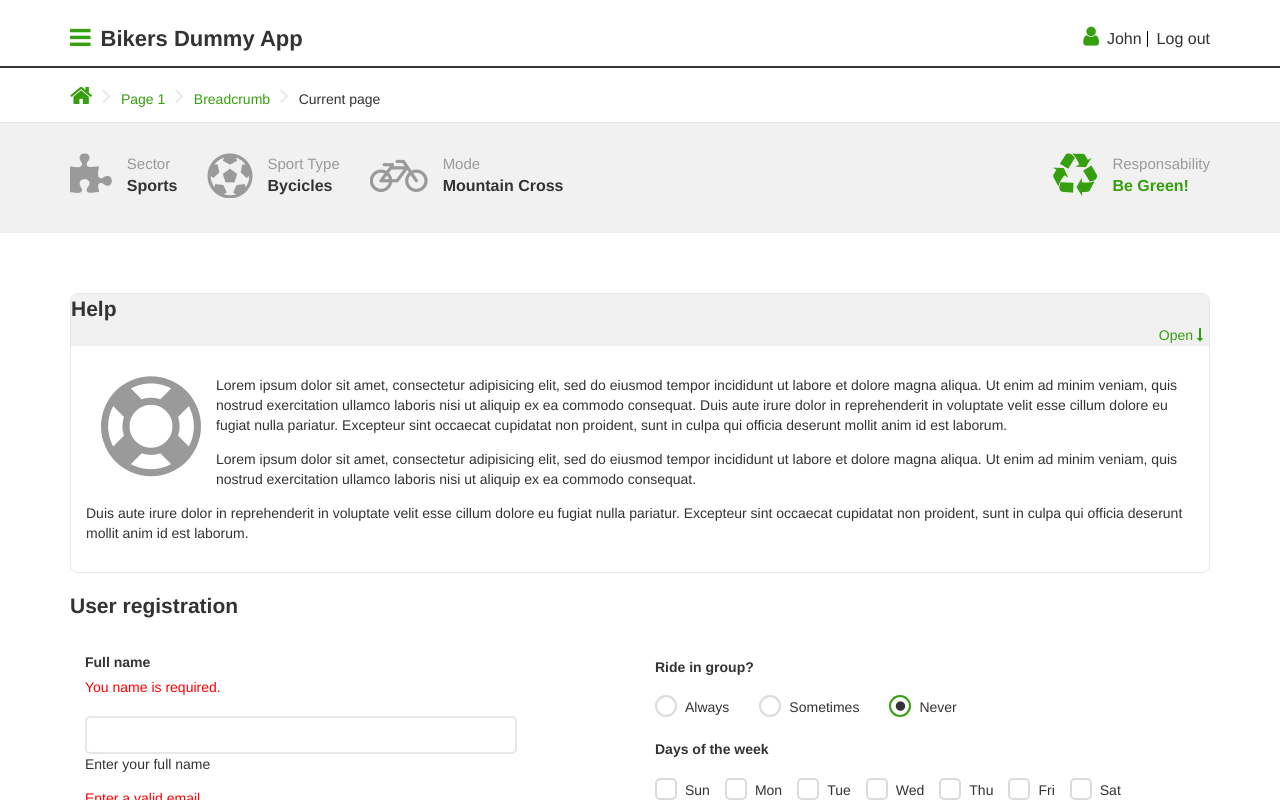
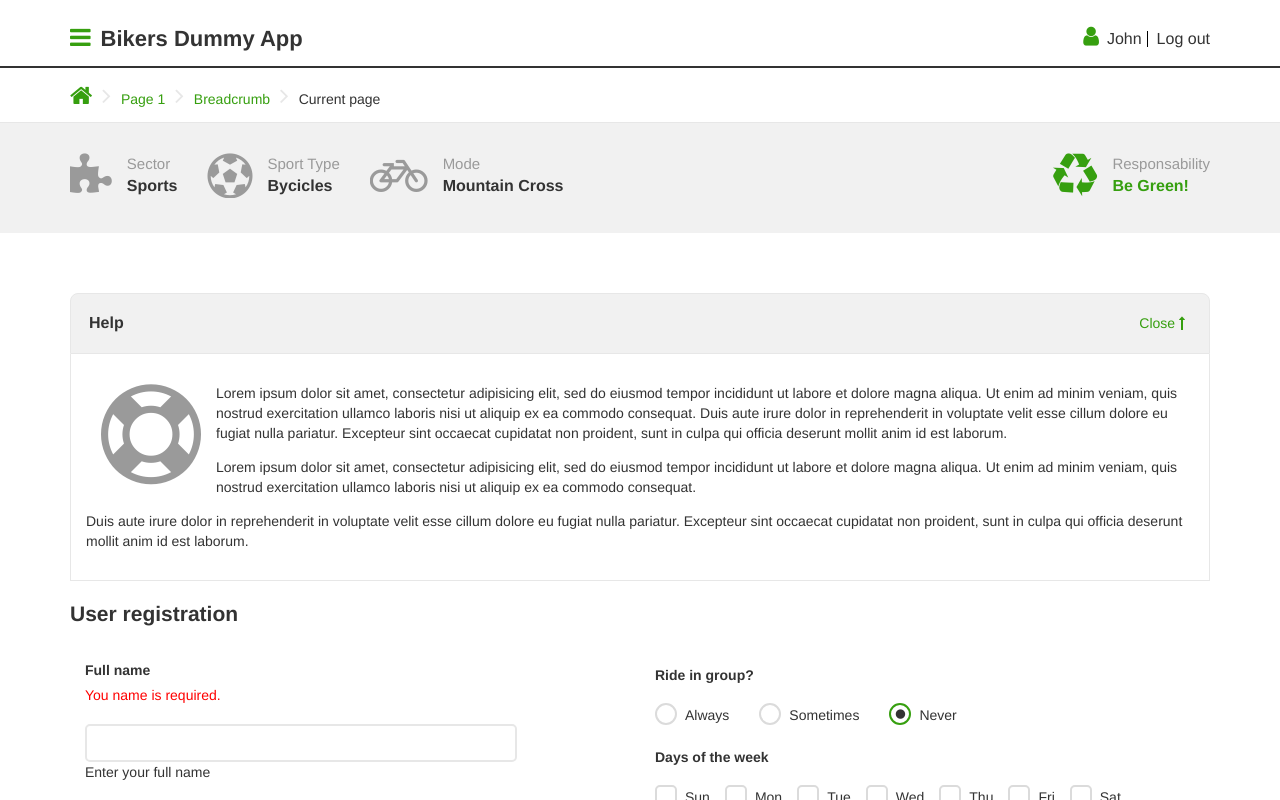
Before and after one commit to diegohermes/angular2, an Angular app in the folder bikers/: page / in a window 1280 px wide. Both pictures are taken after a click on the button "Open". Shown: the top 800 px of the page. Built offline with nearby package versions, Linux system fonts and the light colour scheme.

Commit message:
Add accordion behavior to the help info block

```diff
--- a/bikers/src/app/components/structural/help-info/help-info.component.html
+++ b/bikers/src/app/components/structural/help-info/help-info.component.html
@@ -1,11 +1,12 @@
 <section class="help">
   <div class="container">
 
-    <div class="panel">
+    <div class="panel" [ngClass]="{'open': isOpen }">
       <header>
         <h2 class="title">Help</h2>
-        <button class="open">Open <i class="fa fa-long-arrow-down"></i> </button>
-        <button class="close hidden">Close <i class="fa fa-long-arrow-up"></i> </button>
+        <!--TODO: Replace for only one button with a method to replace the label -->
+        <button class="open" (click)="isOpen = !isOpen;">Open <i class="fa fa-long-arrow-down"></i> </button>
+        <button class="close" (click)="isOpen = !isOpen;">Close <i class="fa fa-long-arrow-up"></i> </button>
       </header>
       <div class="content">
         <i class="fa fa-life-ring"></i>
--- a/bikers/src/app/components/structural/help-info/help-info.component.scss
+++ b/bikers/src/app/components/structural/help-info/help-info.component.scss
@@ -1,14 +1,18 @@
 @import '../../../../shared/shared';
 
 .panel {
-  border: 1px solid $color-gray-light;
   border-radius: 8px;
+  // Helper header
   header {
     background-color: $color-gray-lighter;
+    border: 1px solid $color-gray-light;
     border-top-right-radius: 8px;
     border-top-left-radius: 8px;
     overflow: hidden;
+    padding: 18px;
     .title {
+      float: left;
+      font-size: 16px;
       margin: 0;
     }
     button {
@@ -16,10 +20,21 @@
       border: none;
       color: $color-green;
       float: right;
+      &.close {
+        display: none;
+      }
     }
   }
+  // Helper content
   .content {
-    padding: 15px;
+    border: 1px solid $color-gray-light;
+    border-top: 0;
+    height: 0;
+    opacity: 0;
+    overflow: hidden;
+    padding: 0 15px;
+    transition: all 0.4s ease-out;
+    visibility: hidden;
     i {
       color: $icon-color;
       float:left;
@@ -27,4 +42,23 @@
       margin: 15px;
     }
   }
+  // Open panel
+  &.open {
+    header {
+      button {
+        &.open {
+          display: none;
+        }
+        &.close {
+          display: block;
+        }
+      }
+    }
+    .content {
+      height: auto;
+      visibility: visible;
+      opacity: 1;
+      padding: 15px;
+    }
+  }
 }
--- a/bikers/src/app/components/structural/help-info/help-info.component.ts
+++ b/bikers/src/app/components/structural/help-info/help-info.component.ts
@@ -7,6 +7,8 @@ import { Component, OnInit } from '@angular/core';
 })
 export class HelpInfoComponent implements OnInit {
 
+  isOpen:boolean = false;
+
   constructor() { }
 
   ngOnInit() {
```
